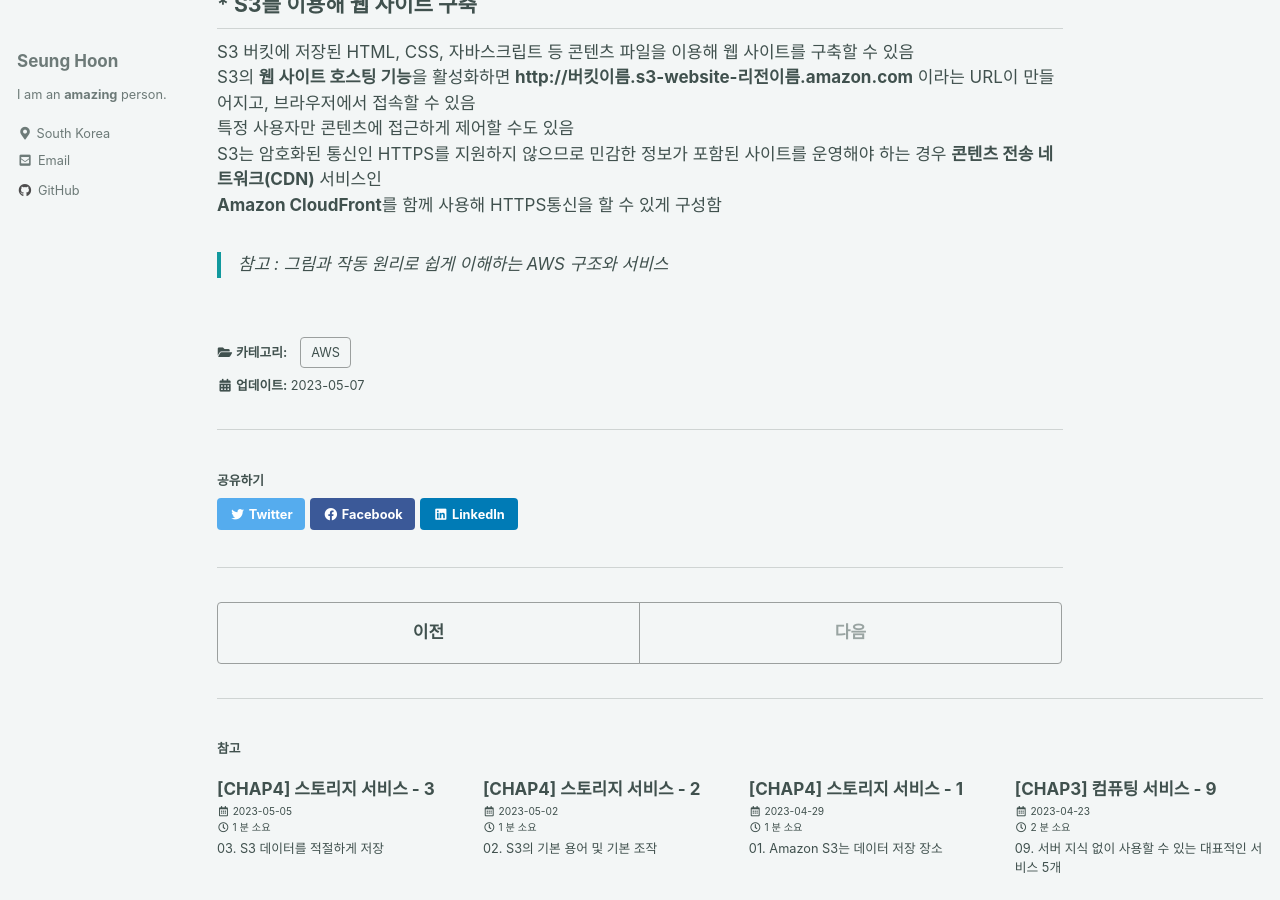
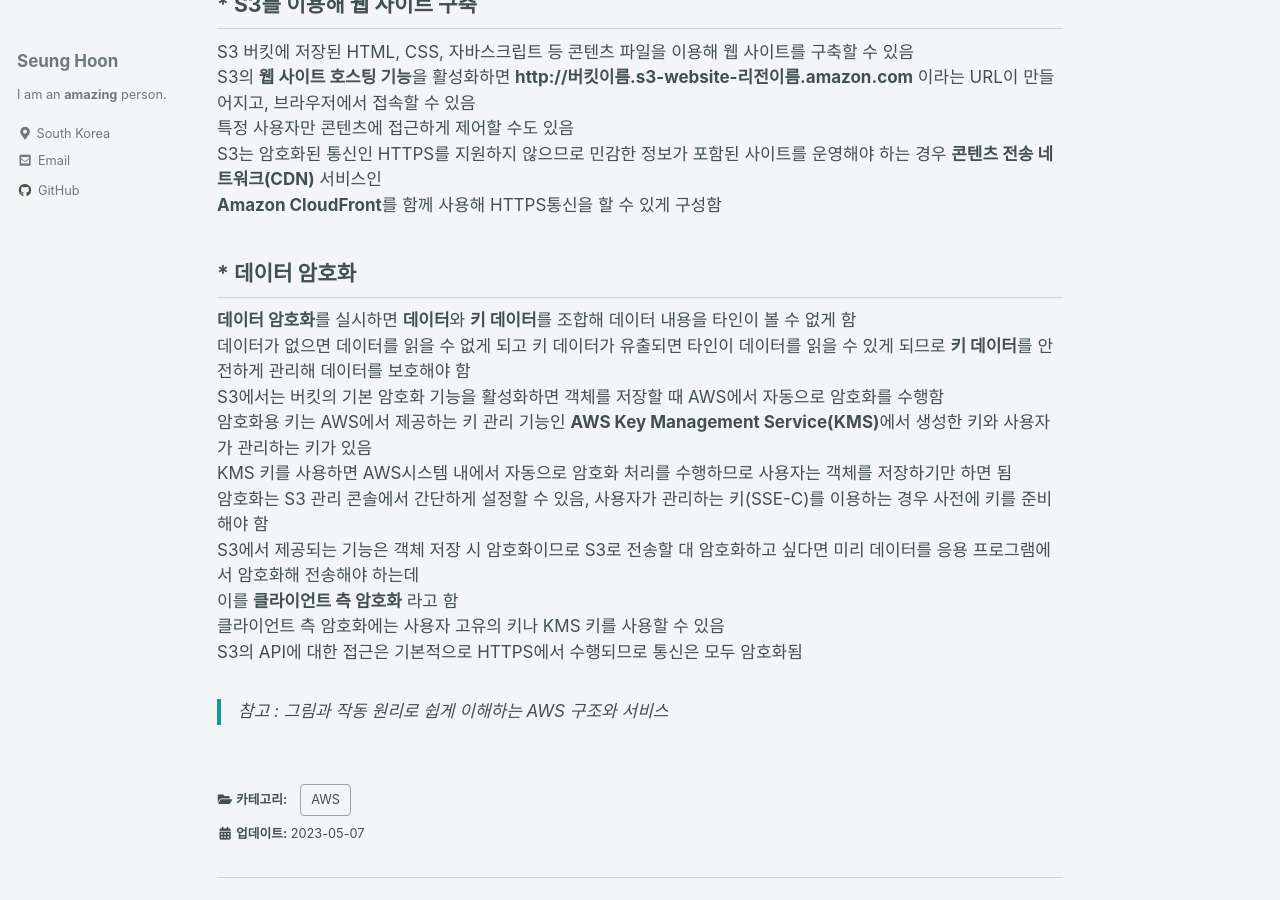
Before and after one commit to ibk01161/ibk01161.github.io, a Jekyll site: the page built from _posts/2023-05-07-aws4_04.md, in a window 1280 px wide and 900 px high, scrolled down 898 px. Built offline with Jekyll 4.4.1, drawn with Linux system fonts in a browser that asks for light colours; cached includes are drawn as plain includes.

Commit message:
Add Post

```diff
--- a/_posts/2023-05-07-aws4_04.md
+++ b/_posts/2023-05-07-aws4_04.md
@@ -36,5 +36,18 @@ S3는 암호화된 통신인 HTTPS를 지원하지 않으므로 민감한 정보
 **Amazon CloudFront**를 함께 사용해 HTTPS통신을 할 수 있게 구성함
 
 
+## * 데이터 암호화
+
+**데이터 암호화**를 실시하면 **데이터**와 **키 데이터**를 조합해 데이터 내용을 타인이 볼 수 없게 함
+데이터가 없으면 데이터를 읽을 수 없게 되고 키 데이터가 유출되면 타인이 데이터를 읽을 수 있게 되므로 **키 데이터**를 안전하게 관리해 데이터를 보호해야 함
+S3에서는 버킷의 기본 암호화 기능을 활성화하면 객체를 저장할 때 AWS에서 자동으로 암호화를 수행함
+암호화용 키는 AWS에서 제공하는 키 관리 기능인 **AWS Key Management Service(KMS)**에서 생성한 키와 사용자가 관리하는 키가 있음
+KMS 키를 사용하면 AWS시스템 내에서 자동으로 암호화 처리를 수행하므로 사용자는 객체를 저장하기만 하면 됨
+암호화는 S3 관리 콘솔에서 간단하게 설정할 수 있음, 사용자가 관리하는 키(SSE-C)를 이용하는 경우 사전에 키를 준비해야 함
+S3에서 제공되는 기능은 객체 저장 시 암호화이므로 S3로 전송할 대 암호화하고 싶다면 미리 데이터를 응용 프로그램에서 암호화해 전송해야 하는데
+이를 **클라이언트 측 암호화** 라고 함
+클라이언트 측 암호화에는 사용자 고유의 키나 KMS 키를 사용할 수 있음
+S3의 API에 대한 접근은 기본적으로 HTTPS에서 수행되므로 통신은 모두 암호화됨
+
 
 > 참고 : 그림과 작동 원리로 쉽게 이해하는 AWS 구조와 서비스
```
